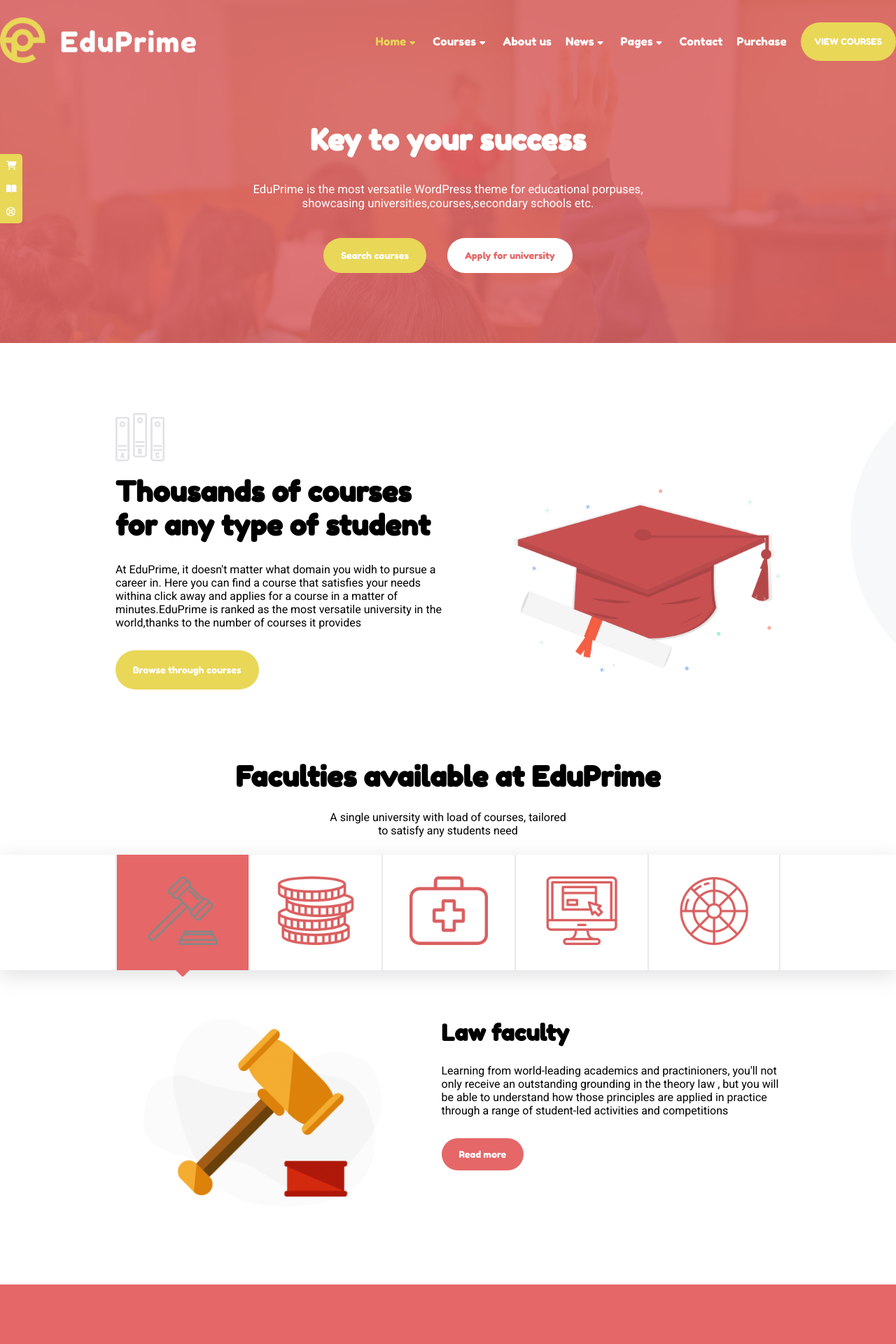
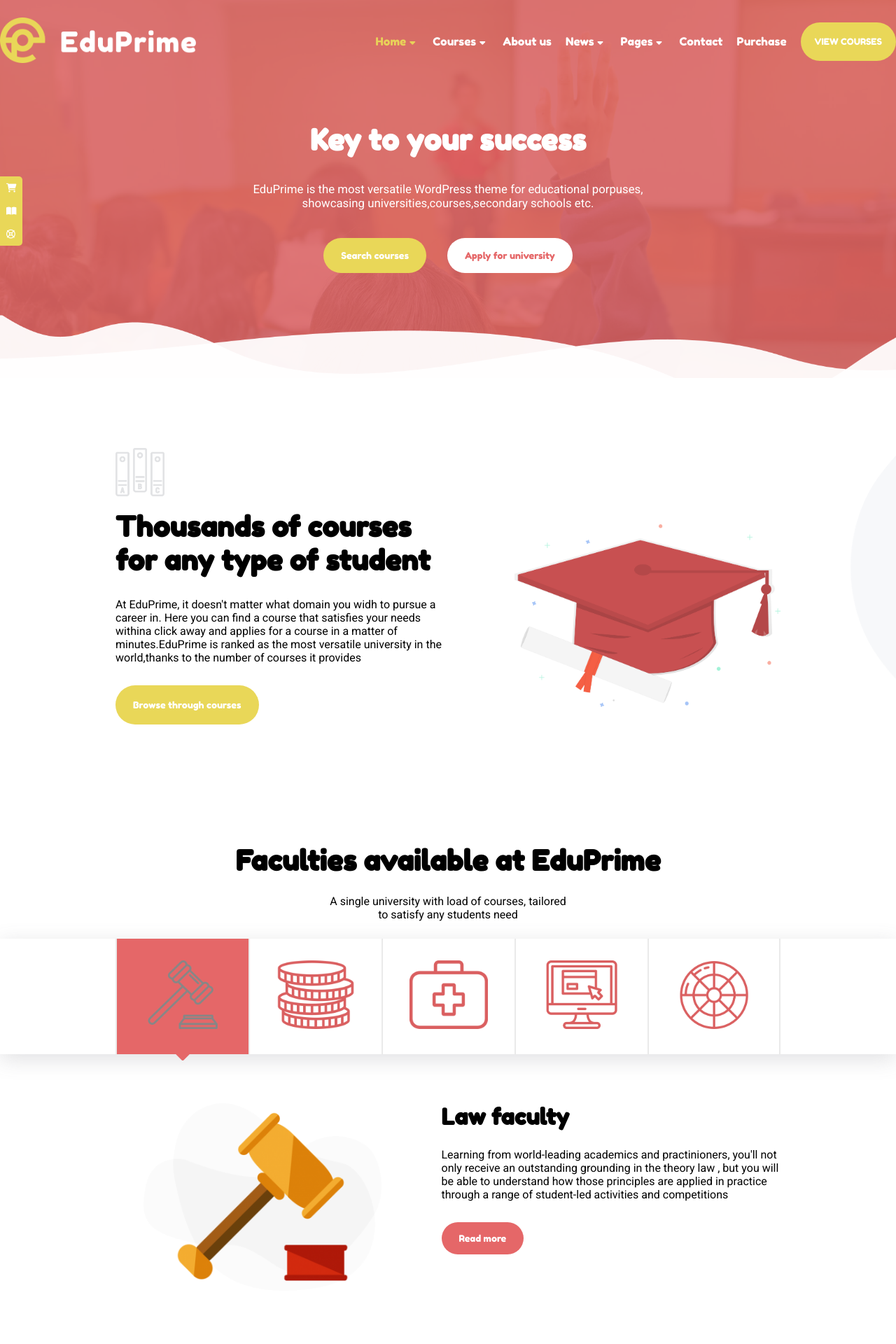
Before and after one commit to jiemarabanzado/proj-html-vuejs, a Vue app: page / in a window 1280 px wide. Shown: the top 1920 px of the page at 70% size. Built offline with nearby package versions, Linux system fonts and the light colour scheme.

Commit message:
esercizio completo

```diff
--- a/src/components/AppFooter.vue
+++ b/src/components/AppFooter.vue
@@ -19,13 +19,32 @@
 
 <template>
     <FootHeader/>
-    <div class="main-container">
-        <FooterMain/>
+    <div class="temp-sec">
+        <div class="main-container">
+            <FooterMain/>
+        </div>
     </div>
+
     <LastFooterSection/>
 
 </template>
 
-<style>
+<style lang="scss" scoped>
+    .temp-sec{
+        position: relative;
+        background-color: #fafafa;
+        &::after{
+            content: '';
+            position: absolute;
+            top: 0;
+            left: 0;
+            right: 0;
+            background-image: url('../assets/img/background-wave3.png');
+            background-size: cover;
+            height: 100%;
+            transform: rotate(180deg);
+
+        }
+    }
 
 </style>
--- a/src/components/AppHeader.vue
+++ b/src/components/AppHeader.vue
@@ -82,9 +82,20 @@
 
     }
     .head-container{
-        height: 490px;
+        height: 540px;
         overflow-y: hidden;
         position: relative;
+    }
+    .head-container::after{
+        content: '';
+        background-image: url(../assets/img/Wave-1.png);
+        background-size: cover;
+        height: 90px;
+        position: absolute;
+        z-index: 100;
+        bottom: 0;
+        right: 0;
+        left: 0;
     }
     header{
         left: 0;
--- a/src/components/AppMain.vue
+++ b/src/components/AppMain.vue
@@ -32,8 +32,13 @@
         </div>
         <SecondMainSection/>
         <ThirdMainSection/>
+
         <div class="main-container">
             <FourthMainSection/>
+        </div>
+
+
+        <div class="main-container">
             <FifthMainSection/>
             <SixthMainSection/>
         </div>
@@ -48,5 +53,4 @@
         background-size: cover;
         background-position: top;
     }
-
 </style>
--- a/src/components/FooterHeader.vue
+++ b/src/components/FooterHeader.vue
@@ -18,7 +18,6 @@
     section{
         padding: 45px 0px;
         background-color: #e56768;
-        margin-bottom: 60px;
     }
     .subscribe{
         align-items: center;
@@ -35,6 +34,7 @@
                 border-radius: 30px;
                 width: 100%;
                 border: none;
+                padding-left: 10px;
             }
             .email-btn{
                 position: absolute;
--- a/src/components/FooterMain.vue
+++ b/src/components/FooterMain.vue
@@ -39,6 +39,7 @@
 
 <style lang="scss" scoped>
     section{
+        padding-top: 60px;
         padding-bottom: 250px;
         h3{
             font-size: 2.5rem;
--- a/src/components/FourthMainSection.vue
+++ b/src/components/FourthMainSection.vue
@@ -130,7 +130,9 @@
 <style lang="scss" scoped>
     section{
         padding: 90px 0px;
+        position: relative;
     }
+
     h3{
         font-size: 2.5rem;
         margin-bottom: 50px;
--- a/src/components/LastFooterSection.vue
+++ b/src/components/LastFooterSection.vue
@@ -215,6 +215,7 @@
                 height: 100%;
                 border-radius: 30px;
                 border: none;
+                padding-left: 10px;
             }
             .foot-btn{
                 width: 50px;
--- a/src/components/SecondMainSection.vue
+++ b/src/components/SecondMainSection.vue
@@ -140,7 +140,18 @@
 
 <style lang="scss" scoped>
     section{
-        height: 750px;
+        padding-top: 70px;
+        padding-bottom: 460px;
+        position: relative;
+    }
+    section::after{
+        content: '';
+        background-image: url('../assets/svg/svg-0.svg');
+        position: absolute;
+        bottom: 0;
+        right: 0;
+        left: 0;
+        height: 180px;
     }
     h3{
         text-align: center;
--- a/src/components/ThirdMainSection.vue
+++ b/src/components/ThirdMainSection.vue
@@ -78,6 +78,7 @@
     section{
         background-color: #e56768;
         padding: 150px 0px;
+        padding-top: 70px;
         .time-section{
             height: 100%;
             .uni-year{
```
